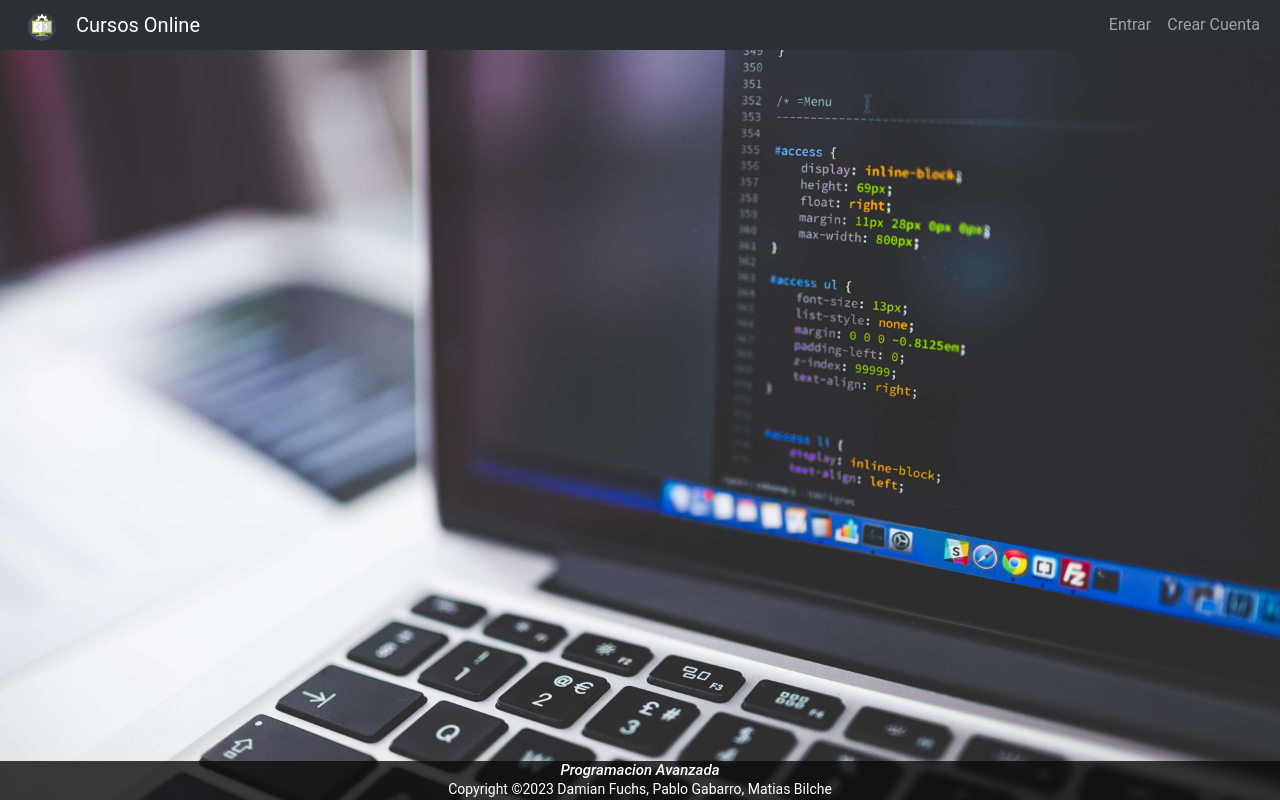
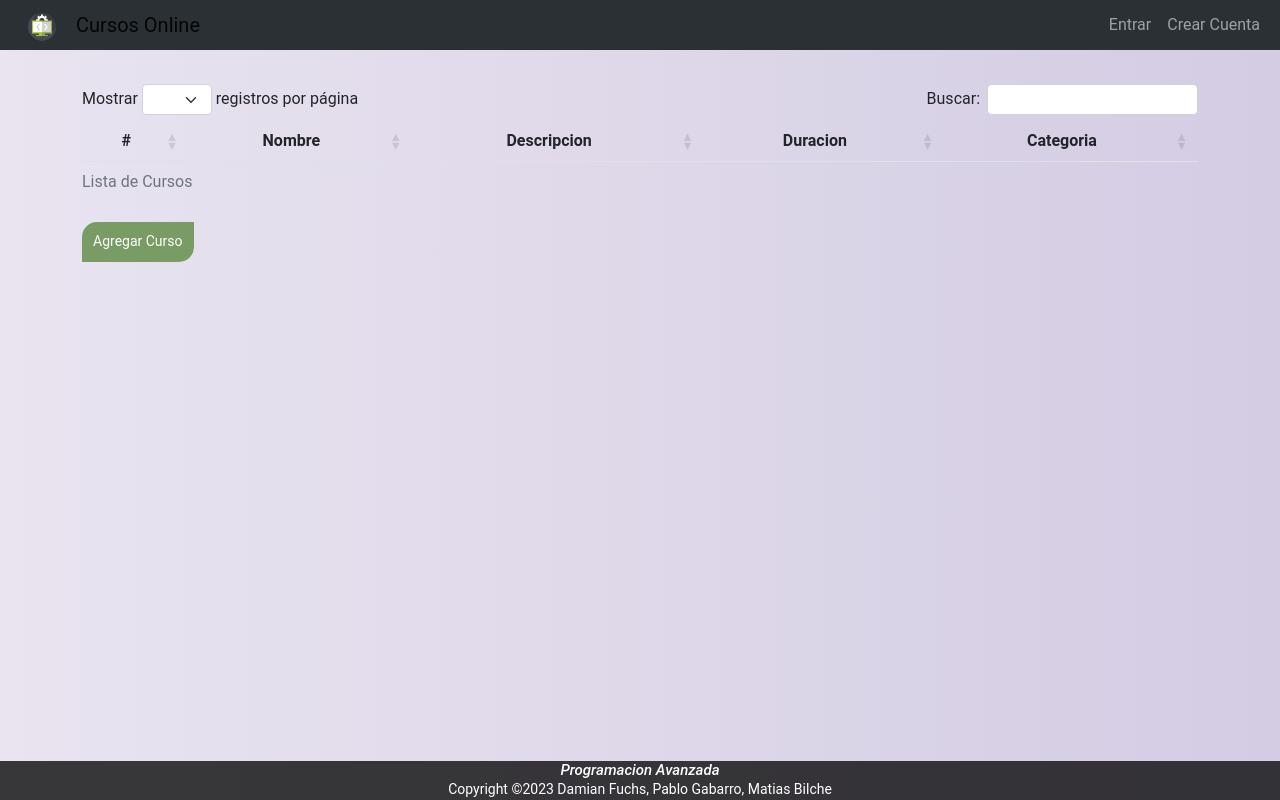
Before and after one commit to damianfuchs/ventas-cursos-online, a PHP site: page /listaCursos.php in a window 1280 px wide. Run offline with PHP 8.4, Linux system fonts and the light colour scheme; lists and menus that the app fills with data are empty; some libraries are stand-ins or nearby versions.

Commit message:
agregado de DataTable

```diff
--- /dev/null
+++ b/estilos/listaCursos.css
@@ -0,0 +1,25 @@
+body {
+    background: #d3cce3 !important; /* fallback for old browsers */
+    background: -webkit-linear-gradient(to right, #e9e4f0, #d3cce3) !important; /* Chrome 10-25, Safari 5.1-6 */
+    background: linear-gradient(to right, #e9e4f0, #d3cce3) !important; /* W3C, IE 10+/ Edge, Firefox 16+, Chrome 26+, Opera 12+, Safari 7+ */
+}
+
+
+.centered {
+    text-align: center !important;
+    vertical-align: middle !important;
+}
+
+.container input[type="submit"] {
+    width: 10%;
+    margin-bottom: 20px;
+    border: none;
+    outline: none;
+    height: 40px;
+    background: rgb(120, 156, 99);
+    color: #fff;
+    font-size: 14px;
+    border-radius: 15px;
+    cursor: pointer;
+    border-radius: 15px 0px 15px 0px !important; /* Bordes redondeados */
+}
--- a/listaCursos.php
+++ b/listaCursos.php
@@ -3,14 +3,76 @@
 <?php include('includes/header.php'); ?>
 
 
-<link rel="stylesheet" href="estilos/index.css">
-<link rel="stylesheet" href="estilos/register.css">
-<link rel="stylesheet" href="estilos/addCourse.css">
-
-<link rel="stylesheet" href="estilos/index.css">
-<link rel="stylesheet" href="estilos/register.css">
 <link href="https://cdn.jsdelivr.net/npm/bootstrap@5.3.2/dist/css/bootstrap.min.css" rel="stylesheet" integrity="sha384-T3c6CoIi6uLrA9TneNEoa7RxnatzjcDSCmG1MXxSR1GAsXEV/Dwwykc2MPK8M2HN" crossorigin="anonymous">
 <script src="https://code.jquery.com/jquery-3.5.1.slim.min.js"></script>
+<link rel="stylesheet" href='estilos/listaCursos.css'>
+
+
+
+<html lang="en">
+    <head>
+        <meta charset="UTF-8" />
+        <meta http-equiv="X-UA-Compatible" content="IE=edge" />
+        <meta name="viewport" content="width=device-width, initial-scale=1.0" />
+        <title>DataTables.js</title>
+        <!-- Bootstrap-->
+        <link rel="stylesheet" href="https://cdn.jsdelivr.net/npm/bootstrap@5.2.2/dist/css/bootstrap.min.css" integrity="sha384-Zenh87qX5JnK2Jl0vWa8Ck2rdkQ2Bzep5IDxbcnCeuOxjzrPF/et3URy9Bv1WTRi" crossorigin="anonymous" />
+        <!-- DataTable -->
+        <link rel="stylesheet" href="https://cdn.datatables.net/1.12.1/css/dataTables.bootstrap5.min.css" />
+        <!-- Font Awesome -->
+        <link
+            rel="stylesheet"
+            href="https://cdnjs.cloudflare.com/ajax/libs/font-awesome/6.2.0/css/all.min.css"
+            integrity="sha512-xh6O/CkQoPOWDdYTDqeRdPCVd1SpvCA9XXcUnZS2FmJNp1coAFzvtCN9BmamE+4aHK8yyUHUSCcJHgXloTyT2A=="
+            crossorigin="anonymous"
+            referrerpolicy="no-referrer"
+        />
+        <!-- Custom CSS -->
+        <link rel="stylesheet" href='estilos/listaCursos.css'>
+    </head>
+    <body>
+        <div class="container my-4">
+            <div class="row">
+                <div class="col-sm-12 col-md-12 col-lg-12 col-xl-12">
+                    <table id="datatable_users" class="table table-striped">
+                        <caption>
+                            Lista de Cursos
+                        </caption>
+                        <thead>
+                            <tr>
+                                <th class="centered">#</th>
+                                <th class="centered">Nombre</th>
+                                <th class="centered">Descripcion</th>
+                                <th class="centered">Duracion</th>
+                                <th class="centered">Categoria</th>
+                            </tr>
+                        </thead>
+                        <tbody id="tableBody_users"></tbody>
+                    </table>
+                </div>
+
+            </div>
+
+            <form action="addCourse.php" method="post">
+                <!-- Tus otros campos del formulario pueden ir aquí -->
+
+                <input type="submit" value="Agregar Curso" formaction="addCourse.php">
+            </form>
+
+        </div>
+        <!-- Bootstrap-->
+        <script src="https://cdn.jsdelivr.net/npm/bootstrap@5.2.2/dist/js/bootstrap.bundle.min.js" integrity="sha384-OERcA2EqjJCMA+/3y+gxIOqMEjwtxJY7qPCqsdltbNJuaOe923+mo//f6V8Qbsw3" crossorigin="anonymous"></script>
+        <!-- jQuery -->
+        <script src="https://cdnjs.cloudflare.com/ajax/libs/jquery/3.6.0/jquery.min.js"></script>
+        <!-- DataTable -->
+        <script src="https://cdn.datatables.net/1.12.1/js/jquery.dataTables.min.js"></script>
+        <script src="https://cdn.datatables.net/1.12.1/js/dataTables.bootstrap5.min.js"></script>
+        <!-- Custom JS -->
+        <script src="main.js"></script>
+    </body>
+</html>
+
+
 
 <?php include('includes/footer.php'); ?>
 <?php
--- /dev/null
+++ b/main.js
@@ -0,0 +1,73 @@
+let dataTable;
+let dataTableIsInitialized = false;
+
+const dataTableOptions = {
+    //scrollX: "2000px",
+    lengthMenu: [5, 10, 15, 20, 100, 200, 500],
+    columnDefs: [
+        { className: "centered", targets: [0, 1, 2, 3, 4, 5, 6] },
+        { orderable: false, targets: [5, 6] },
+        { searchable: false, targets: [1] }
+        //{ width: "50%", targets: [0] }
+    ],
+    pageLength: 3,
+    destroy: true,
+    language: {
+        lengthMenu: "Mostrar _MENU_ registros por página",
+        zeroRecords: "Ningún usuario encontrado",
+        info: "Mostrando de _START_ a _END_ de un total de _TOTAL_ registros",
+        infoEmpty: "Ningún usuario encontrado",
+        infoFiltered: "(filtrados desde _MAX_ registros totales)",
+        search: "Buscar:",
+        loadingRecords: "Cargando...",
+        paginate: {
+            first: "Primero",
+            last: "Último",
+            next: "Siguiente",
+            previous: "Anterior"
+        }
+    }
+};
+
+const initDataTable = async () => {
+    if (dataTableIsInitialized) {
+        dataTable.destroy();
+    }
+
+    await listUsers();
+
+    dataTable = $("#datatable_users").DataTable(dataTableOptions);
+
+    dataTableIsInitialized = true;
+};
+
+const listUsers = async () => {
+    try {
+        const response = await fetch("https://jsonplaceholder.typicode.com/users");
+        const users = await response.json();
+
+        let content = ``;
+        users.forEach((user, index) => {
+            content += `
+                <tr>
+                    <td>${index + 1}</td>
+                    <td>${user.name}</td>
+                    <td>${user.email}</td>
+                    <td>${user.address.city}</td>
+                    <td>${user.company.name}</td>
+                    <td><i class="fa-solid fa-check" style="color: green;"></i></td>
+                    <td>
+                        <button class="btn btn-sm btn-primary"><i class="fa-solid fa-pencil"></i></button>
+                        <button class="btn btn-sm btn-danger"><i class="fa-solid fa-trash-can"></i></button>
+                    </td>
+                </tr>`;
+        });
+        tableBody_users.innerHTML = content;
+    } catch (ex) {
+        alert(ex);
+    }
+};
+
+window.addEventListener("load", async () => {
+    await initDataTable();
+});
```
Also changed, not shown: listaUsuarios.php (+57 -7 lines), estilos/register.css (line endings or trailing spaces).
